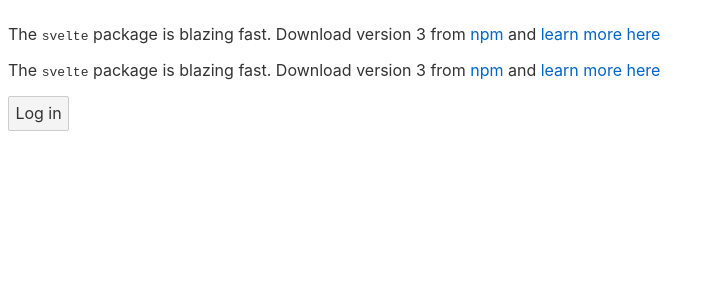
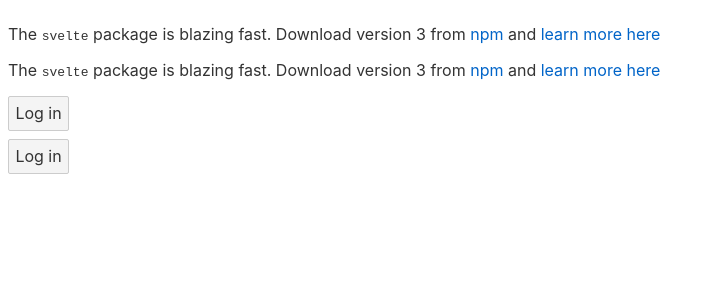
Before and after one commit to Annie-Huang/my-svelte-project2, a Svelte app: page / in a window 1280 px wide. Shown: the top 300 px of the page, without its empty margins (0-715 px from the left). Built offline with nearby package versions, Linux system fonts and the light colour scheme.

Commit message:
Logic - Else blocks

```diff
--- a/src/App.svelte
+++ b/src/App.svelte
@@ -33,3 +33,18 @@
             Log in
         </button>
 {/if}
+
+<br>
+
+<!-- A # character always indicates a block opening tag. A / character always indicates a block closing tag.
+     A : character, as in {:else}, indicates a block continuation tag.
+     Don't worry — you've already learned almost all the syntax Svelte adds to HTML.-->
+{#if user.loggedIn}
+        <button on:click={toggle}>
+            Log out
+        </button>
+{:else}
+        <button on:click={toggle}>
+            Log in
+        </button>
+{/if}
```
